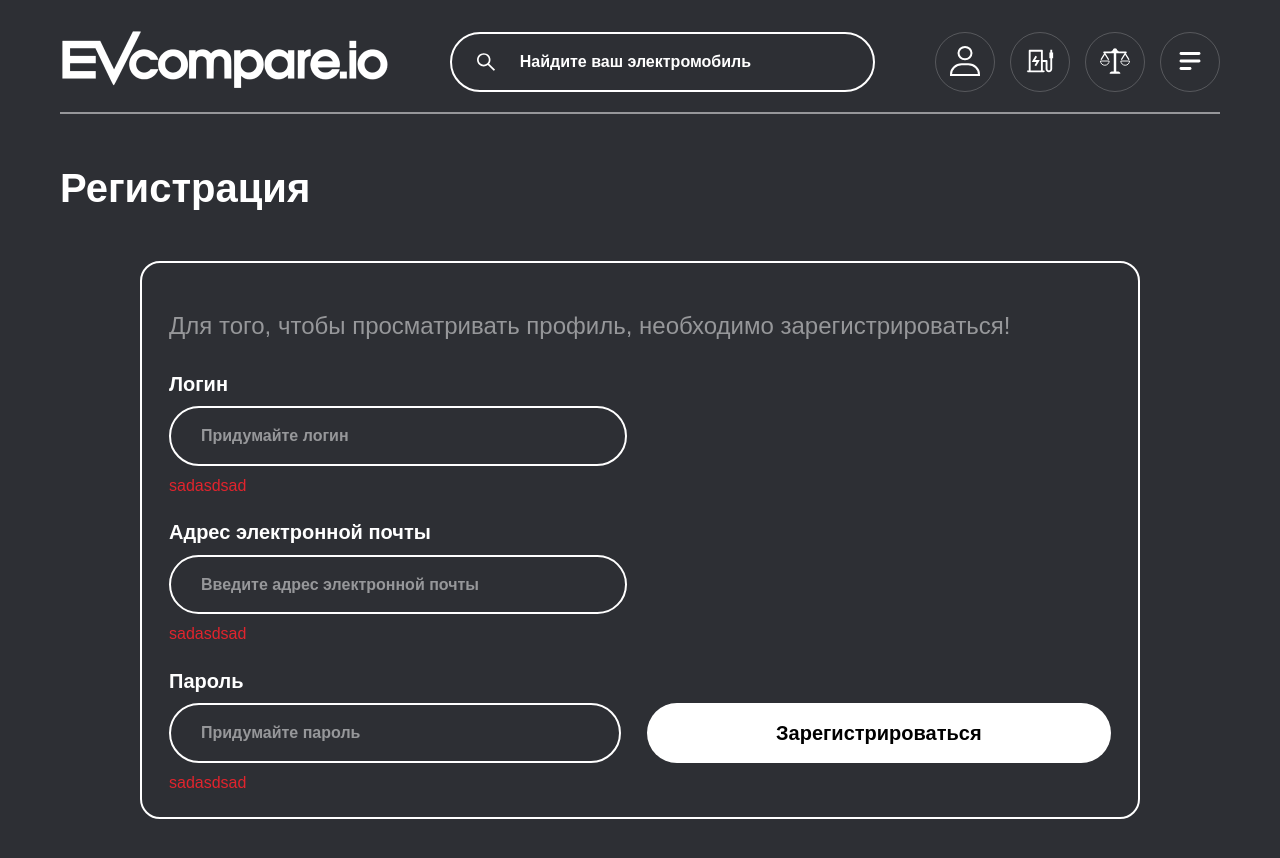
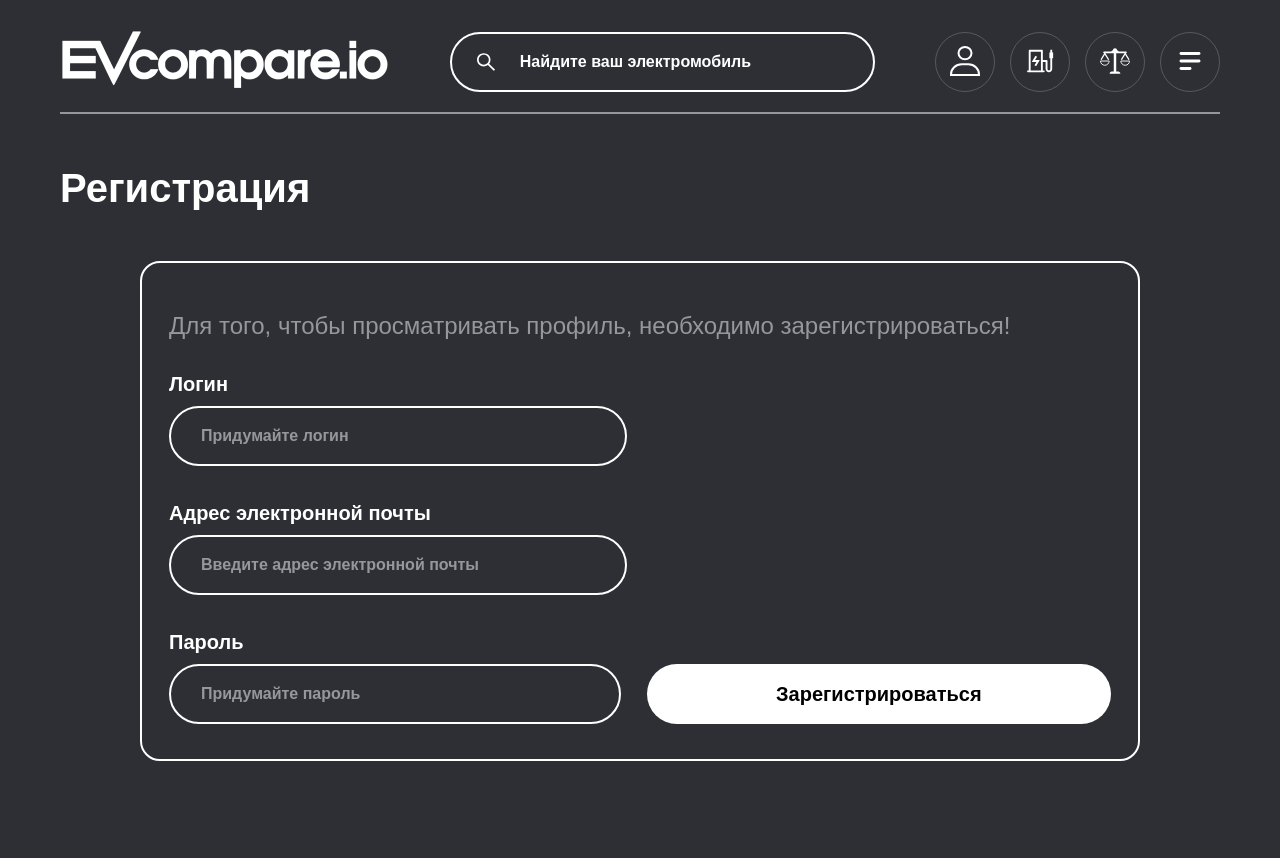
Before and after one commit to lethabry/test-assigment-EVcompare, a React (Vite) app: page /register in a window 1280 px wide. Shown: the top 858 px of the page. Built offline with nearby package versions, Linux system fonts and the light colour scheme.

Commit message:
feat(registration): add validation in registration component

```diff
--- a/src/components/InputElement.tsx
+++ b/src/components/InputElement.tsx
@@ -6,20 +6,33 @@ const InputElement: React.FC<IInput> = ({
   labelText,
   inputId,
   inputPlaceholder,
+  handleChange,
+  inputValue,
+  errorValue,
+  minLength,
+  maxLength,
 }) => {
+  const getErrorClass = (errorValue: string) =>
+    `input-element__input ${errorValue ? 'input-element__input_error' : ''}`;
+
   return (
     <div className="input-element">
       <label className="input-element__label" htmlFor={inputId}>
         {labelText}
       </label>
       <input
+        value={inputValue || ''}
+        onChange={handleChange}
         type={inputType}
         name={inputName}
         id={inputId}
-        className="input-element__input"
+        className={getErrorClass(errorValue)}
         placeholder={inputPlaceholder}
+        minLength={minLength}
+        maxLength={maxLength}
+        required
       />
-      <span className="input-element__error">sadasdsad</span>
+      <span className="input-element__error">{errorValue}</span>
     </div>
   );
 };
--- a/src/components/Registration.tsx
+++ b/src/components/Registration.tsx
@@ -1,37 +1,70 @@
+import { FormEvent } from 'react';
+import useForm from '../hooks/useForm';
 import InputElement from './InputElement';
 
 const Registration: React.FC = () => {
+  const {
+    values: userState,
+    handleChange,
+    errors: errorState,
+    isValid,
+  } = useForm({ login: '', email: '', password: '' });
+
+  const onSubmit = (event: FormEvent<HTMLFormElement>) => {
+    event.preventDefault();
+    alert(JSON.stringify(userState));
+  };
+
   return (
     <section className="registration">
       <h2 className="registration__title">Регистрация</h2>
-      <form method="submit" className="registration__form">
+      <form method="submit" className="registration__form" onSubmit={onSubmit}>
         <h3 className="registration__form-title">
           Для того, чтобы просматривать профиль, необходимо зарегистрироваться!
         </h3>
         <InputElement
           labelText={'Логин'}
           inputType={'text'}
-          inputName={'userLogin'}
+          inputName={'login'}
           inputId={'userLogin'}
           inputPlaceholder={'Придумайте логин'}
+          inputValue={userState.login}
+          errorValue={errorState.login}
+          handleChange={handleChange}
+          minLength={8}
+          maxLength={30}
         />
         <InputElement
           labelText={'Адрес электронной почты'}
           inputType={'email'}
-          inputName={'userEmail'}
+          inputName={'email'}
           inputId={'userEmail'}
           inputPlaceholder={'Введите адрес электронной почты'}
+          inputValue={userState.email}
+          errorValue={errorState.email}
+          handleChange={handleChange}
+          minLength={8}
+          maxLength={30}
         />
         <div className="registration__string">
           <InputElement
             labelText={'Пароль'}
             inputType={'password'}
-            inputName={'userPassword'}
+            inputName={'password'}
             inputId={'userPassword'}
             inputPlaceholder={'Придумайте пароль'}
+            inputValue={userState.password}
+            errorValue={errorState.password}
+            handleChange={handleChange}
+            minLength={8}
+            maxLength={30}
           />
-          <button className="registration__form-button" type="submit">
-            Зарегистрироваться
+          <button
+            className="registration__form-button"
+            type="submit"
+            disabled={!isValid}
+          >
+            <span>Зарегистрироваться</span>
           </button>
         </div>
       </form>
--- a/src/hooks/useForm.tsx
+++ b/src/hooks/useForm.tsx
@@ -1,19 +1,24 @@
 import { useState } from 'react';
 import { EMAIL_REGEX } from '../utils/emailRegex';
+import {
+  IFormValues,
+  IInputValues,
+  IValidationSettings,
+} from '../interfaces/interfaces';
 
-const useForm = (inputValues = {}) => {
+const useForm = (inputValues: IInputValues = {}): IFormValues => {
   const [values, setValues] = useState(inputValues);
   const [errors, setErrors] = useState({});
   const [isValid, setIsValid] = useState(false);
 
-  const emailSettings = {
+  const emailSettings: IValidationSettings = {
     email: {
       regExp: EMAIL_REGEX,
       validationError: 'Некорректный адрес электронной почты',
     },
   };
 
-  function checkEmailValidation(name, value) {
+  const checkEmailValidation = (name: string, value: string) => {
     if (!emailSettings[name]) {
       return;
     }
@@ -22,13 +27,17 @@ const useForm = (inputValues = {}) => {
       setErrors({ ...errors, [name]: emailSettings[name].validationError });
       setIsValid(false);
     }
-  }
+  };
 
-  const handleChange = (event) => {
+  const handleChange = (event: React.ChangeEvent<HTMLInputElement>) => {
     const { value, name } = event.target;
     setValues({ ...values, [name]: value });
     setErrors({ ...errors, [name]: event.target.validationMessage });
-    setIsValid(event.target.closest('.form').checkValidity());
+    if (event.target instanceof HTMLFormElement) {
+      setIsValid(event.target.checkValidity());
+    } else if (event.target instanceof HTMLInputElement) {
+      setIsValid(event.target.checkValidity());
+    }
     checkEmailValidation(name, value);
   };
 
--- a/src/scss/components/inputElement.scss
+++ b/src/scss/components/inputElement.scss
@@ -22,6 +22,9 @@
     &::placeholder {
       color: $light-max-opacity;
     }
+    &_error {
+      border: 2px solid $active;
+    }
   }
 
   &__error {
--- a/src/scss/components/registration.scss
+++ b/src/scss/components/registration.scss
@@ -24,6 +24,7 @@
     }
 
     &-button {
+      cursor: pointer;
       position: relative;
       top: 34px;
       max-height: 60px;
```
Also changed, not shown: src/interfaces/interfaces.ts (+25 -0 lines).
